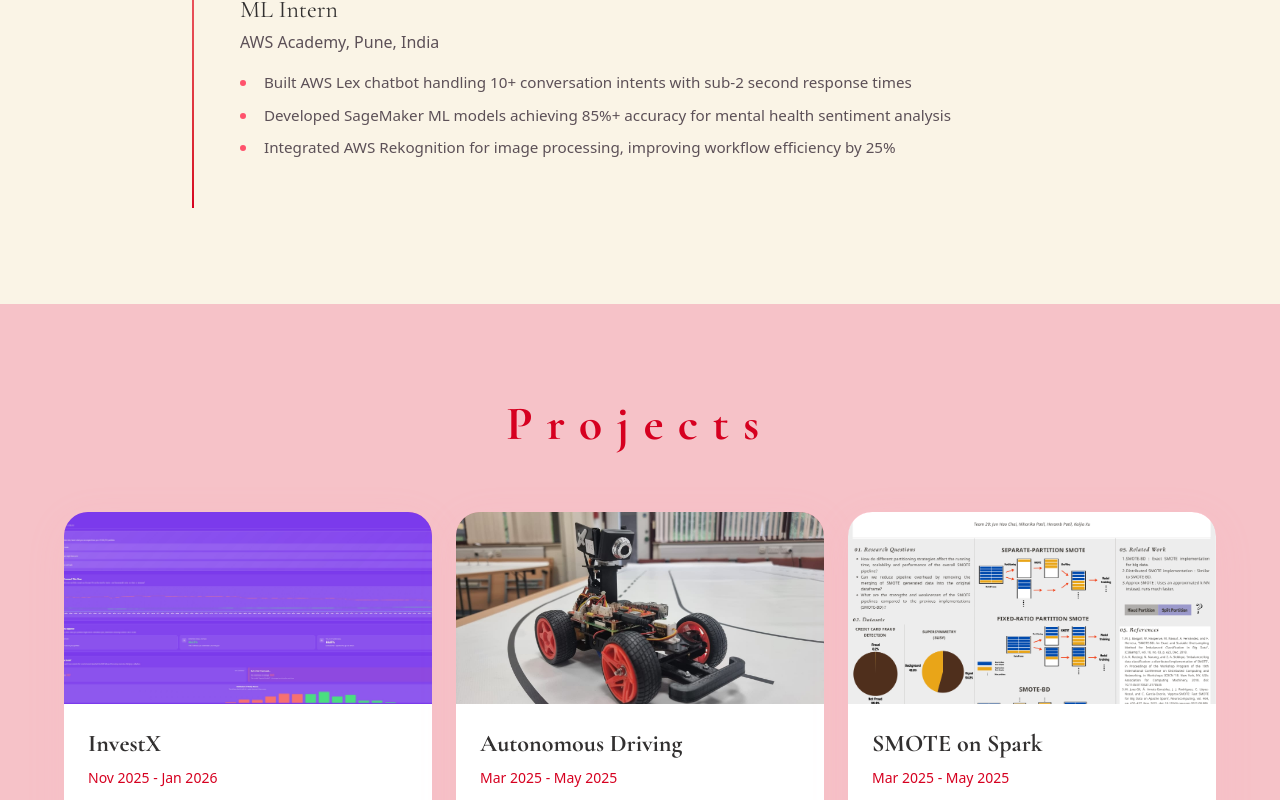
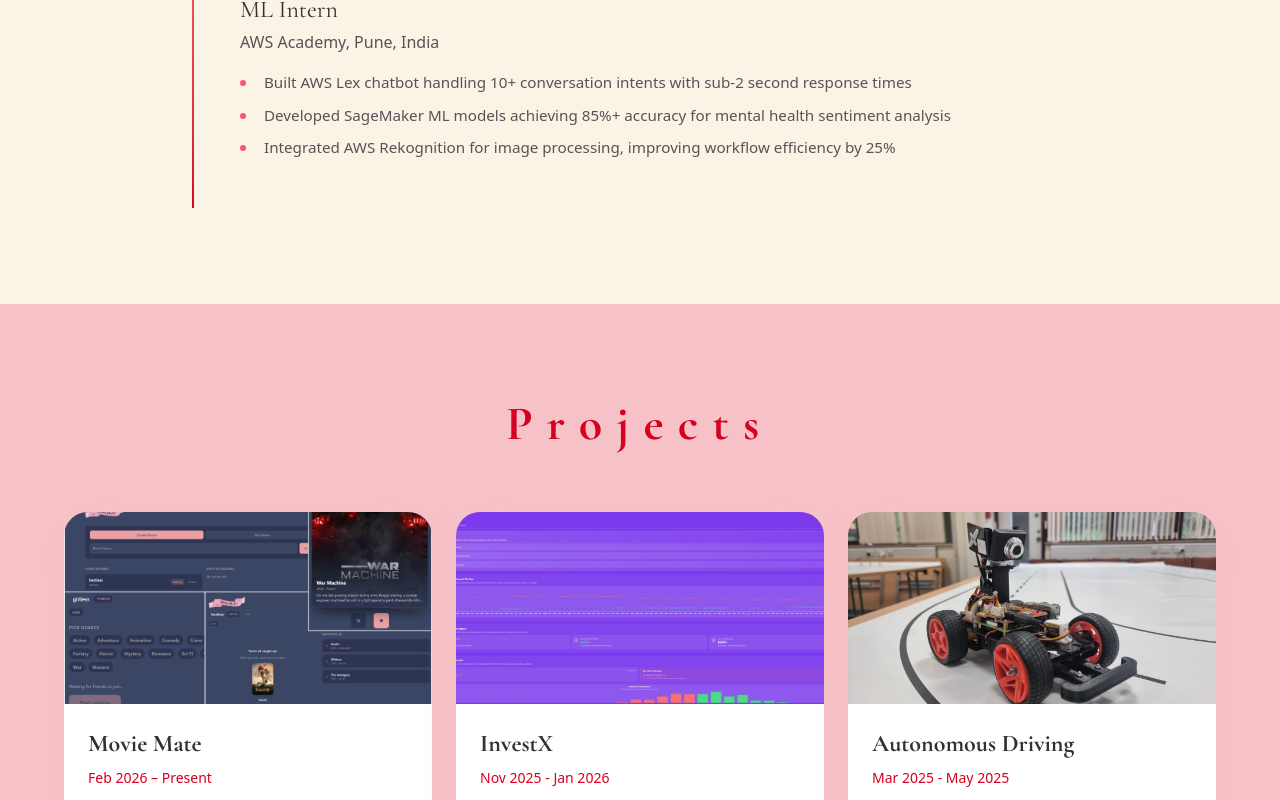
Before and after one commit to niharikapatil2306/niharika-portfolio, a Next.js app: page / in a window 1280 px wide. Shown: the part 1997-2797 px from the top of the page. Built offline with nearby package versions, Linux system fonts and the light colour scheme.

Commit message:
feat: add Movie Mate as first project in portfolio

```diff
--- a/src/components/Projects.tsx
+++ b/src/components/Projects.tsx
@@ -4,6 +4,15 @@
 import Image from "next/image";
 
 const projects = [
+  {
+    title: "Movie Mate",
+    date: "Feb 2026 – Present",
+    description:
+      "Multiplayer movie decision app built with Next.js and Express.js, sustaining 51 req/sec across 10 concurrent users with 0 errors. Features a 13-endpoint PostgreSQL-backed REST API with sub-400ms room latency and p99 under 550ms. Shipped with 20 Jest/Supertest integration tests and containerised with Docker.",
+    tags: ["Next.js", "Express.js", "PostgreSQL", "Docker", "Jest"],
+    image: "/moviemate.png",
+    github: "https://github.com/niharikapatil2306/moviemate",
+  },
   {
     title: "InvestX",
     date: "Nov 2025 - Jan 2026",
```
Also changed, not shown: public/moviemate.png (added).
